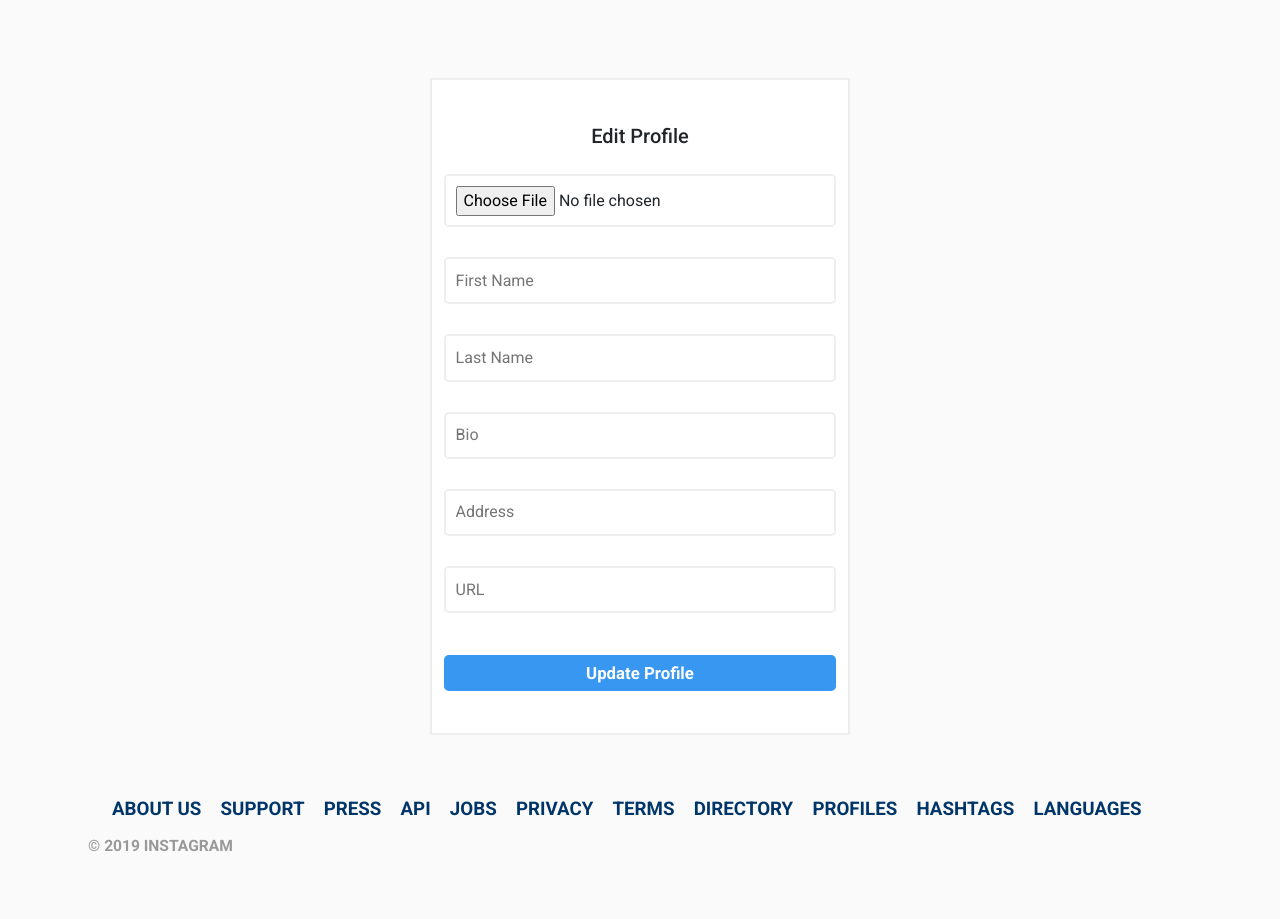
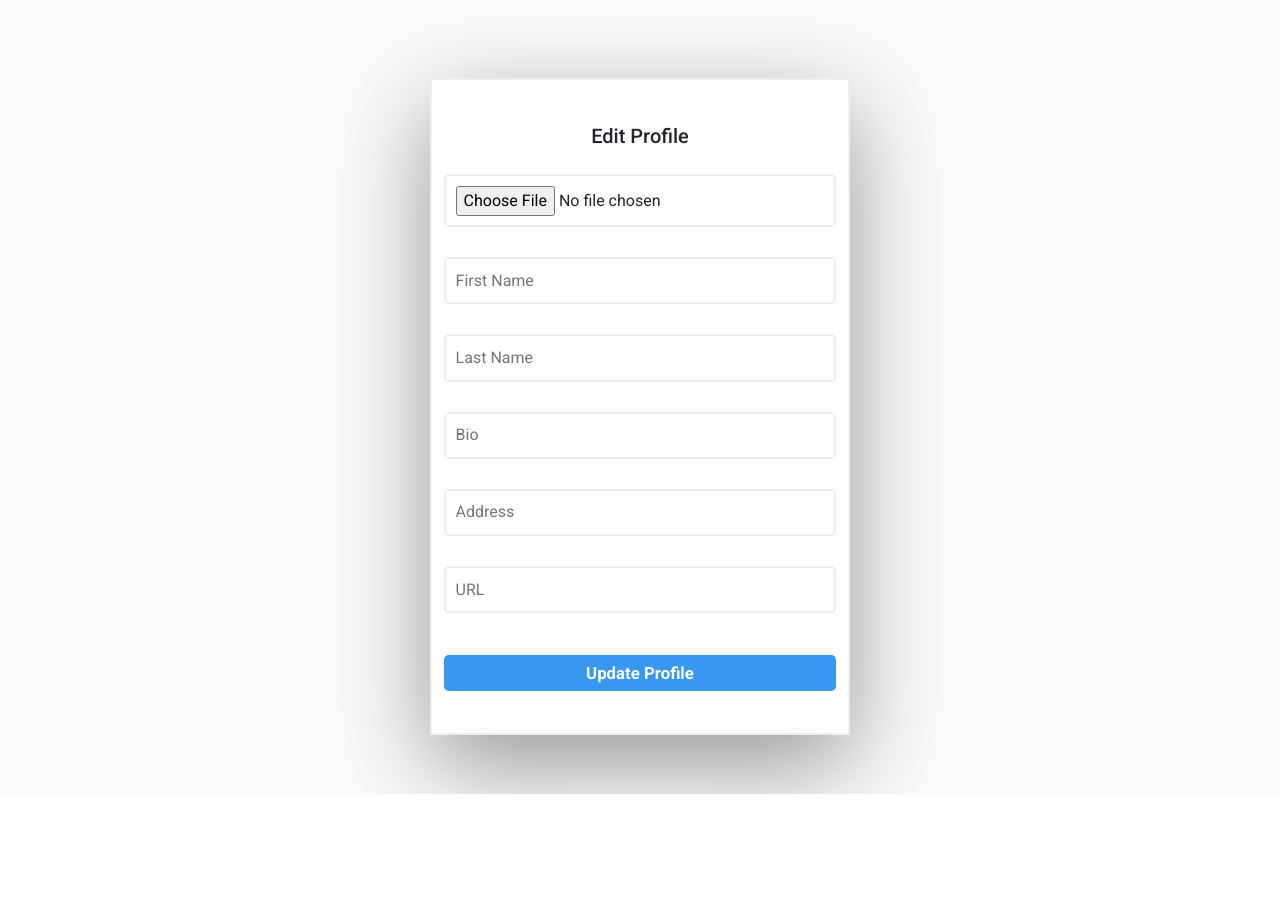
Before and after one commit to DP-NOTHING/Interact, a Django app: page /users/profile/edit in a window 1280 px wide. Shown: the part 54-973 px from the top of the page. After the commit the page ends 848 px from the top, so only its background shows below. Run offline with Django 3.2, Linux system fonts and the light colour scheme; a user stored in the database is signed in; data comes from the database, SQL or seed files in the repository; both versions use the stored data as it was after the commit; some libraries are stand-ins or nearby versions.

Commit message:
modified:   db.sqlite3 	new file:   media/profile_pciture/wallpaperflare.com_wallpaper_1.jpg 	modified:   post/__pycache__/forms.cpython-311.pyc 	modified:   templates/editprofile.html 	modified:   templates/newpost.html 	modified:   templates/notifications/notification.html 	modified:   templates/sign-in.html 	modified:   templates/sign-up.html

```diff
--- a/templates/editprofile.html
+++ b/templates/editprofile.html
@@ -26,9 +26,9 @@
 <body>
 
   <div id="wrapper">
-    <div class="container">
-      <div class="phone-app-ddemo"></div>
-      <div class="form-data">
+    <div class="container" >
+
+      <div class="form-data" style="box-shadow: rgba(0, 0, 0, 0.4) 0px 30px 90px;">
         <form action="" method="POST" enctype="multipart/form-data">
 			{% csrf_token %}
           <div class="logo">
@@ -47,50 +47,6 @@
       </div>
     </div>
 
-    <footer>
-      <div class="container">
-        <nav class="footer-nav">
-          <ul>
-            <li>
-              <a href="#">About us</a>
-            </li>
-            <li>
-              <a href="#">Support</a>
-            </li>
-            <li>
-              <a href="#">Press</a>
-            </li>
-            <li>
-              <a href="#">Api</a>
-            </li>
-            <li>
-              <a href="#">Jobs</a>
-            </li>
-            <li>
-              <a href="#">Privacy</a>
-            </li>
-            <li>
-              <a href="#">Terms</a>
-            </li>
-            <li>
-              <a href="#">Directory</a>
-            </li>
-            <li>
-              <a href="#">Profiles</a>
-            </li>
-            <li>
-              <a href="#">Hashtags</a>
-            </li>
-            <li>
-              <a href="#">Languages</a>
-            </li>
-          </ul>
-        </nav>
-        <div class="copyright-notice">
-          &copy 2019 Instagram
-        </div>
-      </div>
-    </footer>
 
   </div>
 
--- a/templates/notifications/notification.html
+++ b/templates/notifications/notification.html
@@ -20,11 +20,11 @@
   <div id="wrapper">
     <div class="container">
       <div class="phone-app-ddemo"></div>
-      <div class="form-data">
+      <div class="form-data" style="box-shadow: rgba(0, 0, 0, 0.4) 0px 30px 90px;border-radius: 16px;">
 
 
 
-        <form action="" method="POST" enctype="multipart/form-data">
+        <form action="" method="POST" enctype="multipart/form-data" style="border-radius: 16px;">
           <div class="logo">
             <h3 style="padding-top: 5px; font-size: 20px;">Notifications</h3>
           </div>
```
Also changed, not shown: templates/newpost.html (+4 -4 lines), templates/sign-in.html (+14 -20 lines), templates/sign-up.html (+16 -25 lines), db.sqlite3, media/profile_pciture/wallpaperflare.com_wallpaper (1).jpg (added), media/profile_pciture/wallpaperflare.com_wallpaper_1.jpg (added).
